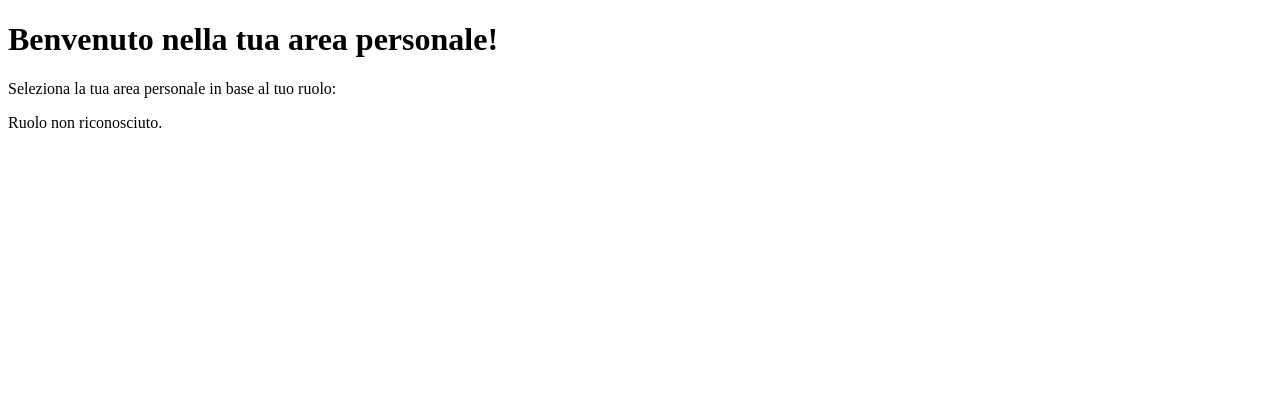
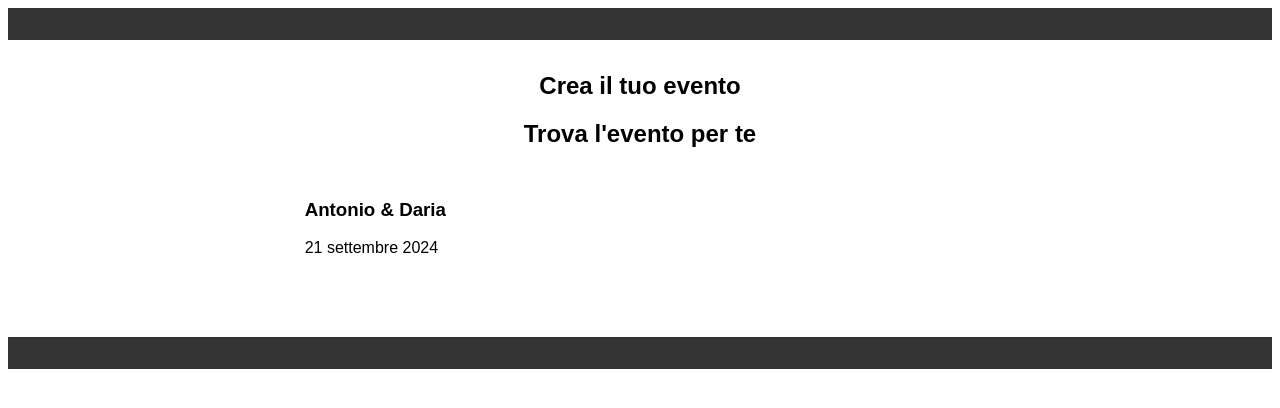
Before and after one commit to tonylm00/BEvent, a Flask app: page / in a window 1280 px wide. Shown: the top 408 px of the page. Run offline with Flask 3, Linux system fonts and the light colour scheme.

Commit message:
Tentativo di home e push delle Autenticazioni

```diff
--- a/BEvent_app/Autenticazione/AutenticazioneController.py
+++ b/BEvent_app/Autenticazione/AutenticazioneController.py
@@ -1,5 +1,7 @@
 from flask import request
 from BEvent_app.Autenticazione import AutenticazioneService
+from BEvent_app.Autenticazione.AutenticazioneService import ruolo
+
 
 def login():
     if request.method == 'POST':
@@ -10,8 +12,8 @@ def login():
 
         if user:
             # Autenticazione riuscita
-            return "Login riuscito!"
+            return ruolo(email)
         else:
             return "Credenziali non valide. Riprova."
     else:
-        return "Metodo non consentito per l'accesso."
+        return "Metodo non consentito per l'accesso"
--- a/BEvent_app/Routes.py
+++ b/BEvent_app/Routes.py
@@ -6,22 +6,30 @@ from flask_login import login_required, current_user
 views = Blueprint('views', __name__)
 
 
-@views.route('/')
-@views.route('/user_page')
-@views.route('/user_page')
+
 
 def user_page():
     return render_template('AreaFornitore.html')
 
+@views.route('/')
 def home():
     return render_template('Home.html')
 
+@views.route('/ruolo')
+def ruolo_utente(ruolo_utente):
+    if ruolo_utente == '3':
+        return render_template('AreaFornitore.html')
+    elif ruolo_utente == '2':
+        return render_template('AreaOrganizzatore.html')
+    elif ruolo_utente == '1':
+        return render_template('AreaAdmin.html')
+    else:
+        return "Ruolo non riconosciuto."
 
 @views.route('/login_page')
 def login_page():
-    if not current_user.is_authenticated:
         return render_template('Login.html')
-    return home()
+
 
 @views.route('/registrazione_page')
 def registrazione_page():
--- a/BEvent_app/__init__.py
+++ b/BEvent_app/__init__.py
@@ -1,5 +1,5 @@
 from flask import Flask, render_template, request
-from BEvent_app.Routes import home
+from BEvent_app.Routes import home, login_page
 import hashlib
 
 
--- a/BEvent_app/static/style/Home.css
+++ b/BEvent_app/static/style/Home.css
@@ -0,0 +1,38 @@
+body {
+    font-family: Arial, sans-serif;
+}
+
+header {
+    background: #333;
+    color: #fff;
+    padding: 1rem;
+    text-align: center;
+}
+
+main {
+    margin: 2rem;
+}
+
+.intro h1, .intro h2 {
+    text-align: center;
+}
+
+.event-countdown {
+    display: flex;
+    justify-content: space-around;
+    margin-top: 2rem;
+}
+
+.upcoming-events {
+    display: grid;
+    grid-template-columns: repeat(auto-fill, minmax(200px, 1fr));
+    gap: 1rem;
+    margin-top: 2rem;
+}
+
+footer {
+    background: #333;
+    color: #fff;
+    padding: 1rem;
+    text-align: center;
+}
--- a/BEvent_app/templates/Home.html
+++ b/BEvent_app/templates/Home.html
@@ -1,24 +1,38 @@
 <!DOCTYPE html>
-<html lang="en">
+<html lang="it">
 <head>
-    <meta charset="UTF-8">
-    <title>Title</title>
+<meta charset="UTF-8">
+<meta name="viewport" content="width=device-width, initial-scale=1.0">
+<title>La tua Pagina Evento</title>
+<link rel="stylesheet" href="Home.css">
 </head>
 <body>
-    <h1>Benvenuto nella tua area personale!</h1>
-    <p>Seleziona la tua area personale in base al tuo ruolo:</p>
-
-    {% if ruolo == '3' %}
-        <!-- Bottone/link per l'area Fornitore -->
-        <a href="AreaFornitore.css" class="button">Vai all'Area Fornitore</a>
-    {% elif ruolo == '2' %}
-        <!-- Bottone/link per l'area Organizzatore -->
-        <a href="AreaOrganizzatore.css" class="button">Vai all'Area Organizzatore</a>
-    {% elif ruolo == '1' %}
-        <!-- Bottone/link per l'area Admin -->
-        <a href="AreaAdmin.css" class="button">Vai all'Area Admin</a>
-    {% else %}
-        <p>Ruolo non riconosciuto.</p>
-    {% endif %}
+<header>
+    <nav>
+        <!-- Metti qui il tuo logo e i link di navigazione -->
+    </nav>
+</header>
+<main>
+    <section class="intro">
+        <h1>Crea il tuo evento</h1>
+        <h2>Trova l'evento per te</h2>
+    </section>
+    <section class="event-countdown">
+        <article>
+            <h3>Antonio & Daria</h3>
+            <p>21 settembre 2024</p>
+            <!-- Dettagli conto alla rovescia -->
+        </article>
+        <article>
+            <!-- Dettagli servizi -->
+        </article>
+    </section>
+    <section class="upcoming-events">
+        <!-- Griglia per eventi futuri -->
+    </section>
+</main>
+<footer>
+    <!-- Informazioni footer qui -->
+</footer>
 </body>
 </html>
```
Also changed, not shown: BEvent_app/Autenticazione/AutenticazioneService.py (+17 -4 lines).
